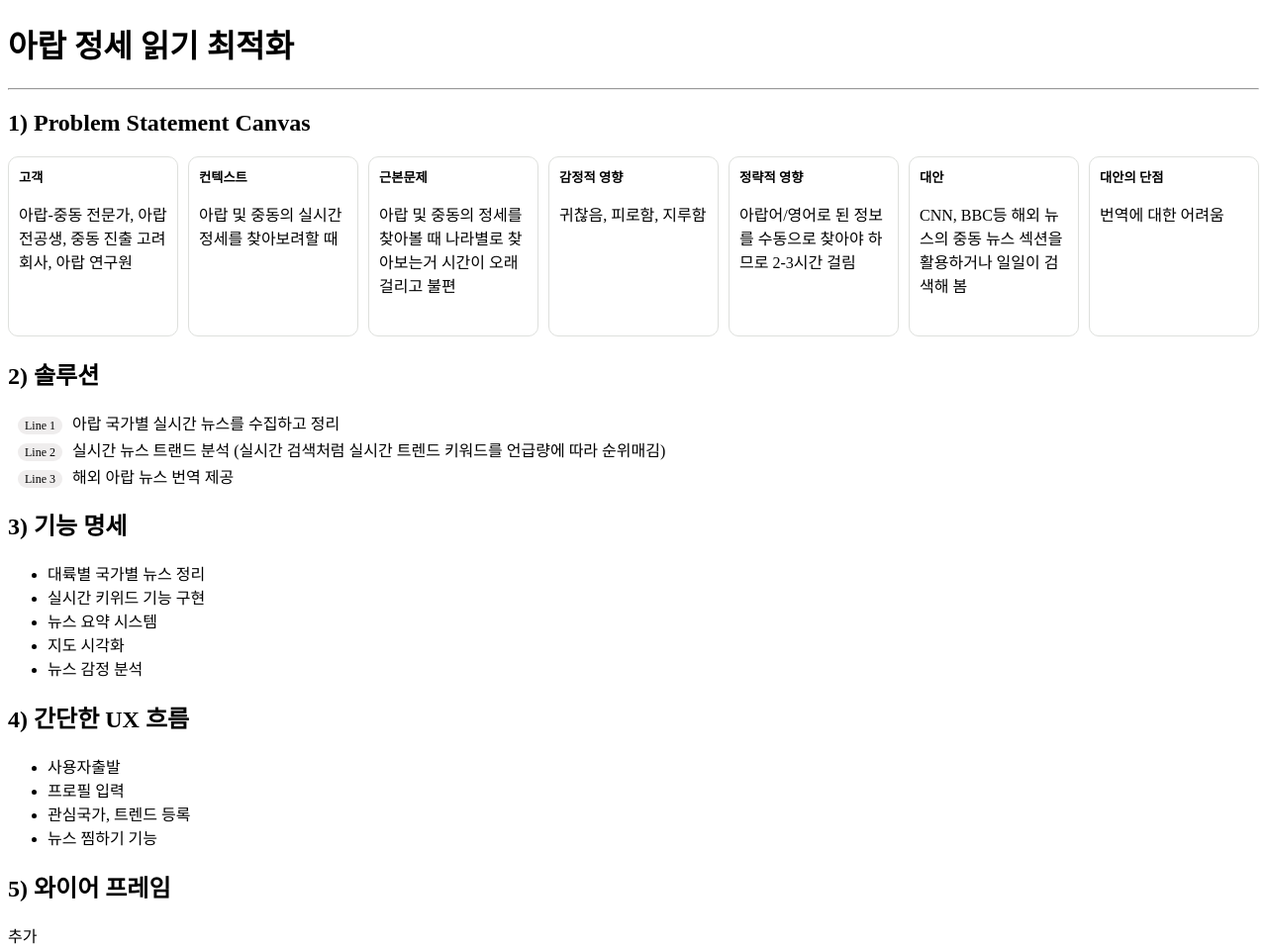
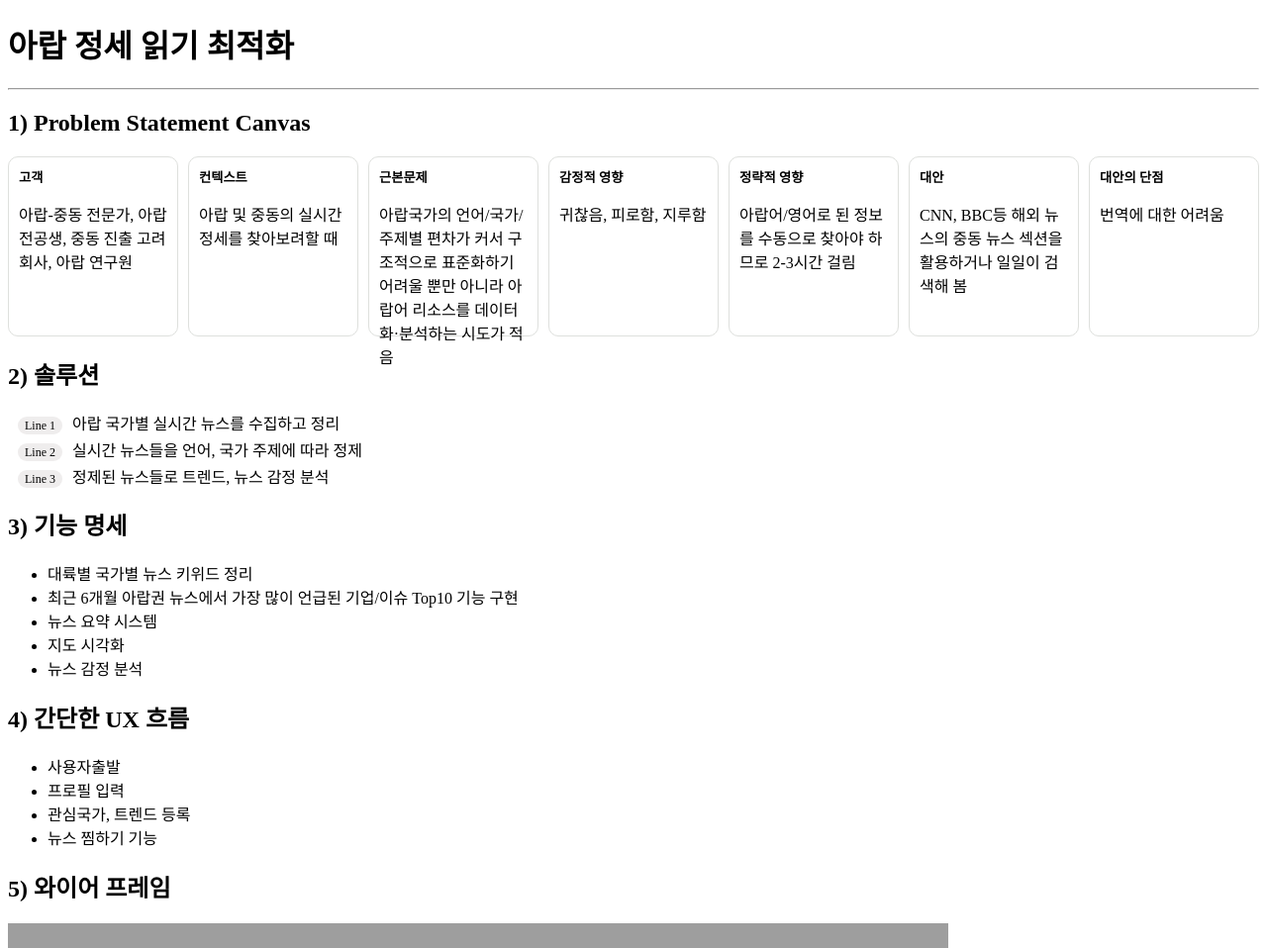
Before and after one commit to chelho57-adam/flask-test, a Flask app: template templates/home.html in a window 1280 px wide. Shown: the top 958 px of the page at 99% size. Run offline with Flask 3, Linux system fonts and the light colour scheme; the template is opened without the code that fills it, so the values that code supplies are empty; grey boxes are pictures that could not be loaded.

Commit message:
feat: flask app 초기 완성1

```diff
--- a/templates/home.html
+++ b/templates/home.html
@@ -48,7 +48,8 @@ h5{
     <div class="card-wrap">
 <div class="card"><h5>고객</h5><p>아랍-중동 전문가, 아랍 전공생, 중동 진출 고려 회사, 아랍 연구원</p></div>
 <div class="card"><h5>컨텍스트</h5><p>아랍 및 중동의 실시간 정세를 찾아보려할 때 </p></div>
-<div class="card"><h5>근본문제</h5><p>아랍 및 중동의 정세를 찾아볼 때 나라별로 찾아보는거 시간이 오래걸리고 불편</p></div>
+<div class="card"><h5>근본문제</h5><p> 아랍국가의 언어/국가/주제별 편차가 커서 구조적으로 표준화하기 어려울 뿐만 아니라 아랍어 리소스를 데이터화·분석하는 시도가 적음
+</p></div>
 <div class="card"><h5>감정적 영향</h5><p>귀찮음, 피로함, 지루함</p></div>
 <div class="card"><h5>정략적 영향</h5><p>아랍어/영어로 된 정보를 수동으로 찾아야 하므로 2-3시간 걸림</p></div>
 <div class="card"><h5>대안</h5><p>CNN, BBC등 해외 뉴스의 중동 뉴스 섹션을 활용하거나 일일이 검색해 봄</p></div>
@@ -57,12 +58,12 @@ h5{
     <h2> 2) 솔루션  </h2>
     <ul class="list-lines">
         <li class="unorder"><span class="tag">Line 1</span>아랍 국가별 실시간 뉴스를 수집하고 정리</li>
-        <li class="unorder"><span class="tag">Line 2</span>실시간 뉴스 트랜드 분석 (실시간 검색처럼 실시간 트렌드 키워드를 언급량에 따라 순위매김)</li>
-        <li class="unorder"><span class="tag">Line 3</span>해외 아랍 뉴스 번역 제공</li>
+        <li class="unorder"><span class="tag">Line 2</span>실시간 뉴스들을 언어, 국가 주제에 따라 정제</li>
+        <li class="unorder"><span class="tag">Line 3</span>정제된 뉴스들로 트렌드, 뉴스 감정 분석</li>
       </ul>
     <h2> 3) 기능 명세 </h2>
-    <ul><li>대륙별 국가별 뉴스 정리
-        <li>실시간 키위드 기능 구현
+    <ul><li>대륙별 국가별 뉴스 키위드 정리
+        <li>최근 6개월 아랍권 뉴스에서 가장 많이 언급된 기업/이슈 Top10 기능 구현
         <li>뉴스 요약 시스템
         <li>지도 시각화
         <li>뉴스 감정 분석
@@ -74,7 +75,8 @@ h5{
         <li>뉴스 찜하기 기능
     </ul>
     <h2> 5) 와이어 프레임  </h2>
-    <p>추가</p>
+    <p><img src="C:\Users\강선준\Workspace\flask-test\templates\와이어 프레임.jpg" width="950" height="1100"
+alt="와이어 프레임"></p>
 
 </body>
 </html>
```
Also changed, not shown: templates/와이어 프레임.jpg (added).
